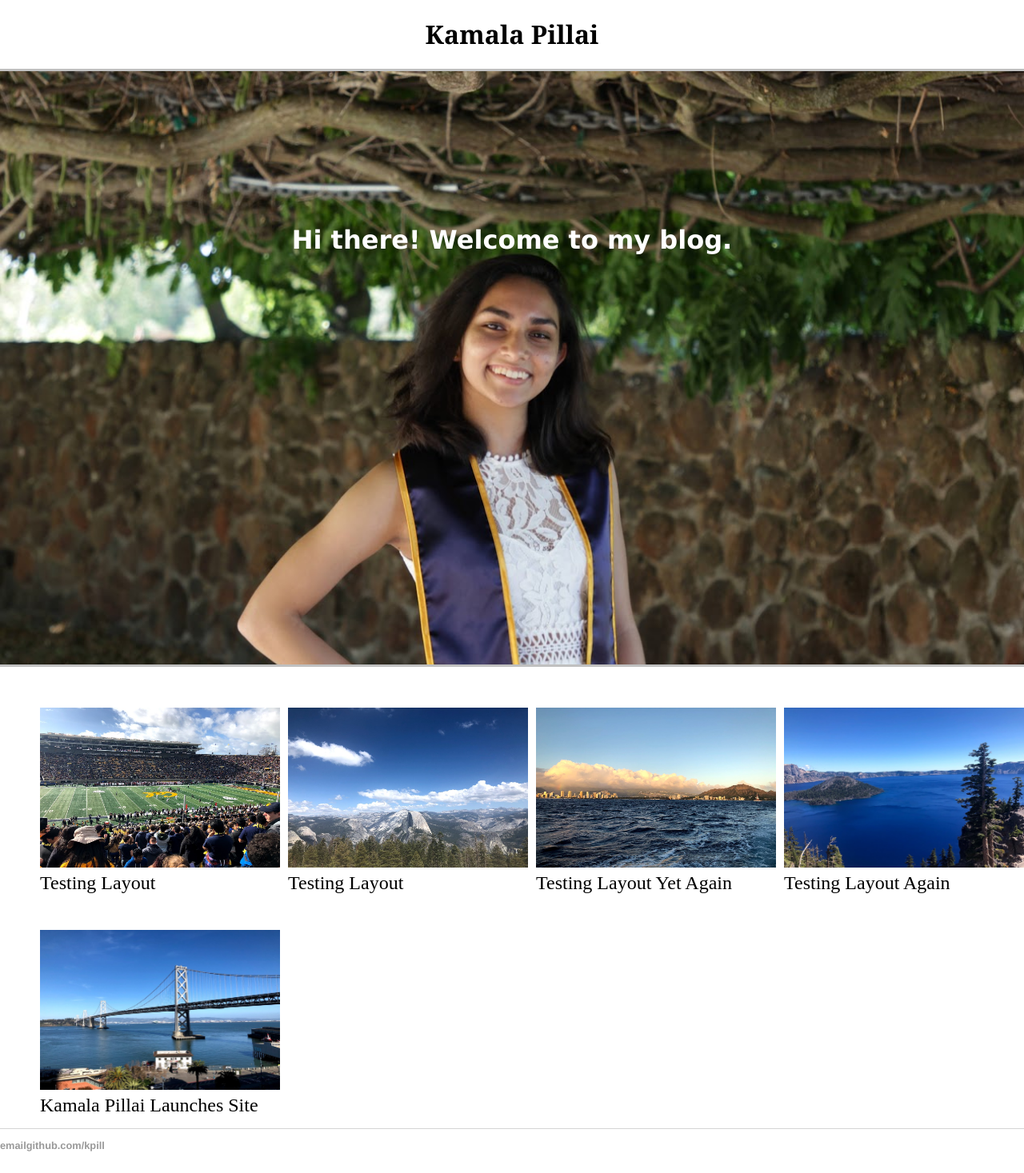
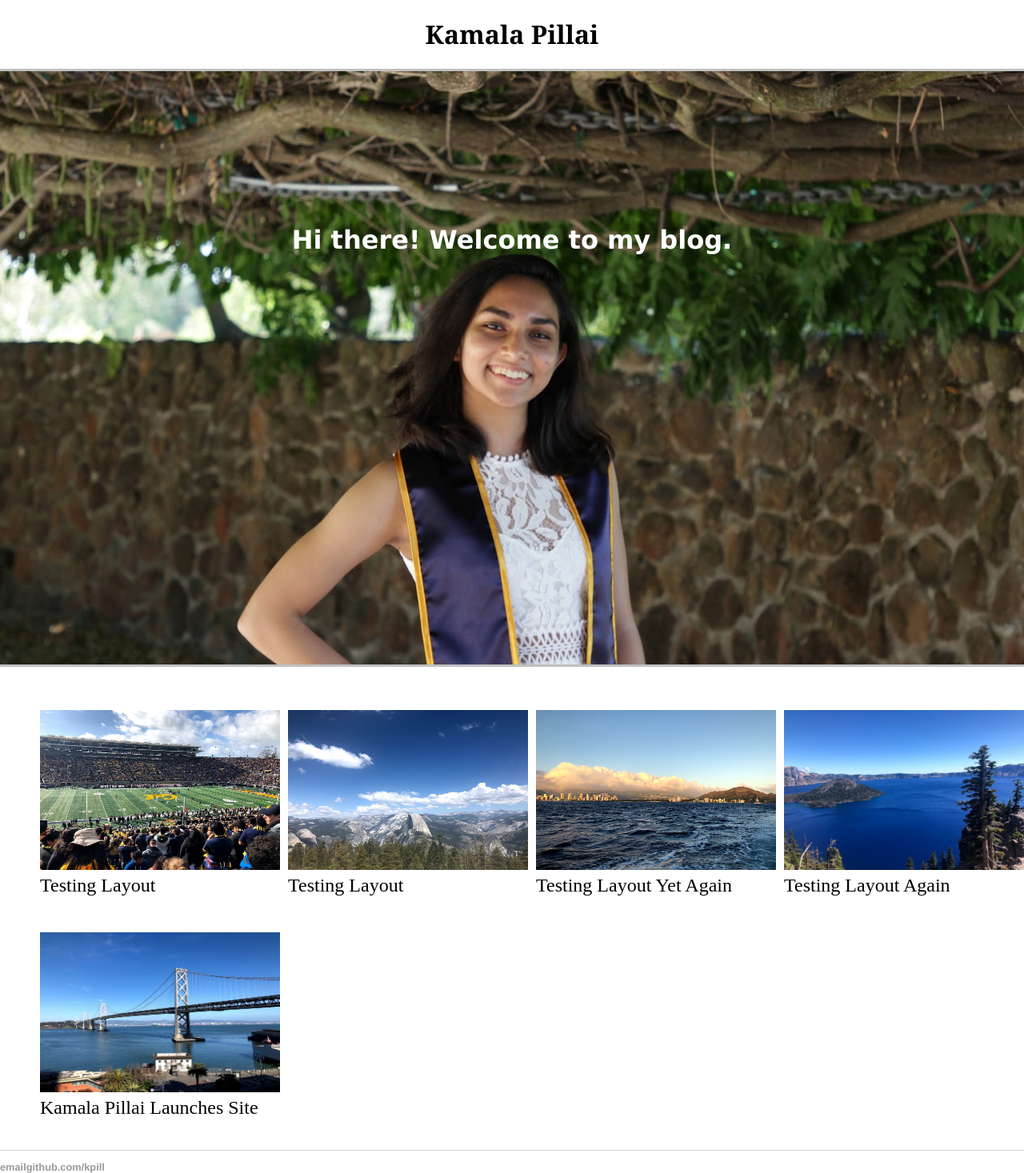
Before and after one commit to kpill/kpill.github.io, a Jekyll site: the page built from index.html, in a window 1280 px wide. Shown: the whole page at 80% size. Built offline with Jekyll 4.4.1, drawn with Linux system fonts in a browser that asks for light colours; before the commit the page ends 1440 px from its top, so only the background shows below that.

Commit message:
Update main.css

```diff
--- a/css/main.css
+++ b/css/main.css
@@ -104,7 +104,7 @@ a.footer:hover {
 }
 
 ul.posts {
-    margin: auto;
+   /* margin: auto; */
     font-size: 1.5em;
 }
 
```
